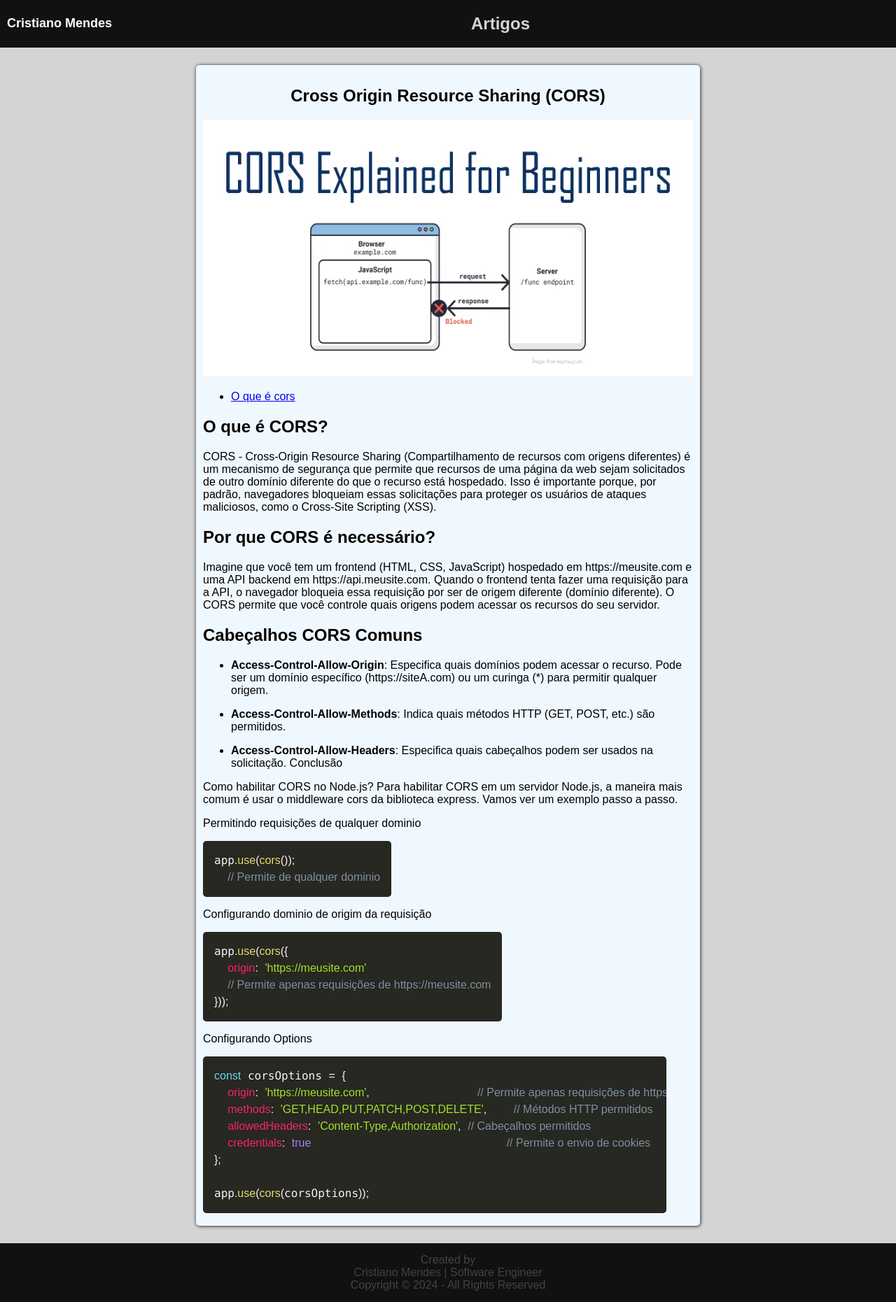
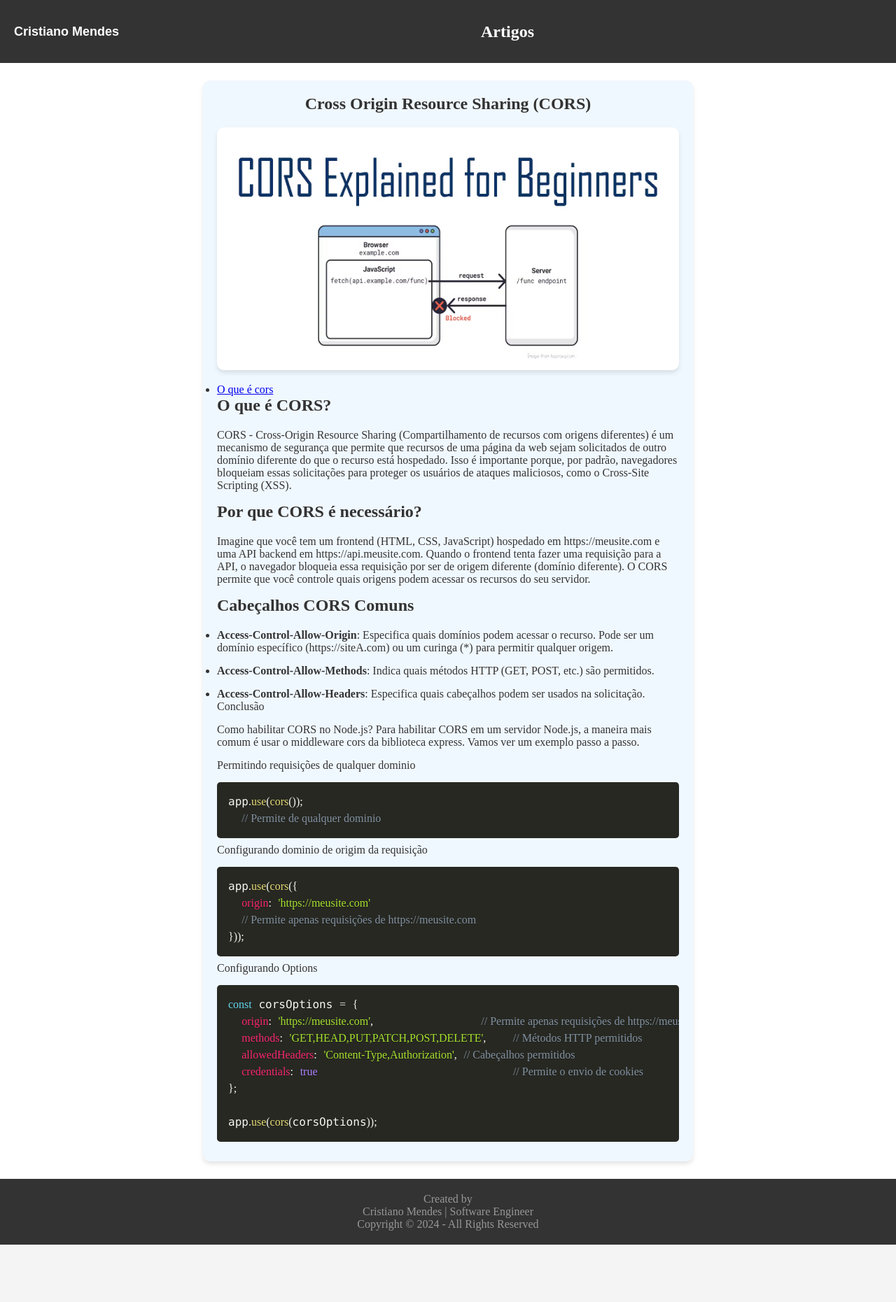
Before and after one commit to CristianoMends/eng-de-software, a Jekyll site: the page built from posts/cors.md, in a window 1280 px wide. Shown: the whole page at 70% size. Built offline with Jekyll 4.4.1, drawn with Linux system fonts in a browser that asks for light colours; our own code applies the rules of GitHub Pages for plain Markdown files; after the commit the page ends 1779 px from its top, so only the background shows below that.

```diff
--- a/assets/css/styles.css
+++ b/assets/css/styles.css
@@ -1,4 +1,12 @@
+/* Reseta os estilos básicos */
+* {
+    margin: 0;
+    padding: 0;
+    box-sizing: border-box;
+    font-family: 'Roboto Slab', serif;
+}
 
+/* Estilo do corpo */
 body {
     display: flex;
     flex-direction: column;
@@ -6,141 +14,156 @@
     padding: 0;
     margin: 0;
     overflow-x: hidden;
-    font-family: cursive;
+    font-optical-sizing: auto;
+    font-weight: 400;
+    font-style: normal;
+    background-color: #f4f4f4;
+    color: #333;
 }
 
+/* Estilo das imagens */
 img {
-    width: max-content;
-    max-width: 100%;
+    width: 100%;
+    height: auto;
+    border-radius: 10px;
+    box-shadow: 0 4px 6px rgba(0, 0, 0, 0.1);
 }
 
-main {
+/* Estilo do header */
+header {
     display: flex;
-    flex-direction: row;
+    align-items: center;
     justify-content: space-between;
-    align-items: start;
-    padding: 25px;
-    background-color: #d4d4d4;
+    padding: 20px 10px;
+    background-color: #333;
+    color: #fff;
+    box-shadow: 0 2px 4px rgba(0, 0, 0, 0.1);
 }
-header nav{
+
+header nav {
     display: flex;
     justify-content: center;
     align-items: center;
-    width: max-content;
     height: 50px;
 }
-header nav a{
+
+header nav a {
     font-family: Arial, Helvetica, sans-serif;
     font-size: large;
     font-weight: bold;
     color: #fff;
     text-decoration: none;
+    margin: 0 10px;
 }
-header nav a:hover{
+
+header nav a:hover {
     color: #aaa;
     text-shadow: 2px 2px 5px rgb(23, 77, 201);
 }
+
+/* Estilo do main */
+main {
+    display: flex;
+    flex-direction: row;
+    justify-content: space-between;
+    align-items: flex-start;
+    padding: 25px;
+    background-color: #fff;
+    flex-grow: 1;
+    min-height: 95vh;
+}
+
 .section {
-    padding: 10px;
+    padding: 20px;
     max-width: 700px;
     min-height: 80vh;
-    height: max-content;
-    width: 80%;
     background-color: aliceblue;
-    border-radius: 5px;
-    box-shadow: 0.5px 0.5px 5px #111;
+    border-radius: 10px;
+    box-shadow: 0 4px 6px rgba(0, 0, 0, 0.1);
     overflow-x: hidden;
 }
-.section .p{
+
+.section h1, .section h2 {
+    margin-bottom: 20px;
 }
-ol{
+
+.section p {
+    margin-bottom: 15px;
+}
+
+.section .p {}
+
+ol {
     width: 100%;
     text-overflow: ellipsis;
 }
-li{
+
+li {
     margin-top: 5px;
 }
-ol div{
+
+ol div {
     margin-top: 15px;
     border-bottom: 1px solid;
     font-weight: bold;
 }
 
-
-* {
-    font-family: Arial, Helvetica, sans-serif;
+/* Estilo do conteúdo */
+.content {
+    display: flex;
+    flex-direction: column;
+    justify-content: flex-start;
+    align-items: flex-start;
+    background-color: #fff;
+    padding: 20px;
+    gap: 10px;
+    border: 1px solid #ddd;
+    border-radius: 10px;
+    box-shadow: 0 4px 6px rgba(0, 0, 0, 0.1);
+    overflow-x: hidden;
 }
 
 h1 {
     text-align: center;
+    margin-bottom: 20px;
 }
 
-pre {
-    display: flex;
-    width: max-content;
-    max-width: 90%;
-    height: max-content;
-}
-
-header {
-    display: flex;
-    align-items: center;
-    justify-content: space-between;
-    padding: 0 10px;
-    background-color: #111;
-    top: 0;
-    color: #d4d4d4;
-}
-
+/* Estilo do footer */
 footer {
-    background-color: #111;
-    color: #d4d4d4;
+    width: 100%;
+    background-color: #333;
+    color: #fff;
     display: flex;
     flex-direction: column;
+    align-items: center;
     gap: 10px;
-    padding: 15px;
+    padding: 20px;
+    text-align: center;
 }
 
 footer div {
-    opacity: 0.5;
+    opacity: 0.7;
 }
 
 .dev-container {
     text-align: center;
 }
-.content{
-    display: flex;
-    flex-direction: column;
-    justify-content: start;
-    align-items: start;
-    background-color: #fff;
-    width: max-content;
-    height: max-content;
-    padding: 10px;
-    gap: 5px;
-    height: 50%;
-    border: 1px solid #11111176;
-    border-radius: 5px;
-    overflow-x: hidden;
 
-}
-
+/* Estilo responsivo */
 @media (max-width: 599px) {
     img {
         width: 90%;
     }
-    main{
+    main {
         flex-direction: column;
         justify-content: center;
         align-items: center;
     }
-    .section{
+    .section {
         width: 90%;
         min-height: 200px;
-        height: max-content;
     }
-    .content{
+    .content {
         width: 90%;
     }
-
 }
--- a/index.html
+++ b/index.html
@@ -8,6 +8,9 @@
     <link rel="stylesheet" href="assets/css/prism.css">
     <link rel="stylesheet" href="{{ site.baseurl }}/assets/css/styles.css">
     <link rel="stylesheet" href="assets/css/styles.css">
+    <link rel="preconnect" href="https://fonts.googleapis.com">
+<link rel="preconnect" href="https://fonts.gstatic.com" crossorigin>
+<link href="https://fonts.googleapis.com/css2?family=Roboto+Slab:wght@100..900&display=swap" rel="stylesheet">
 </head>
 
 <body>
```
